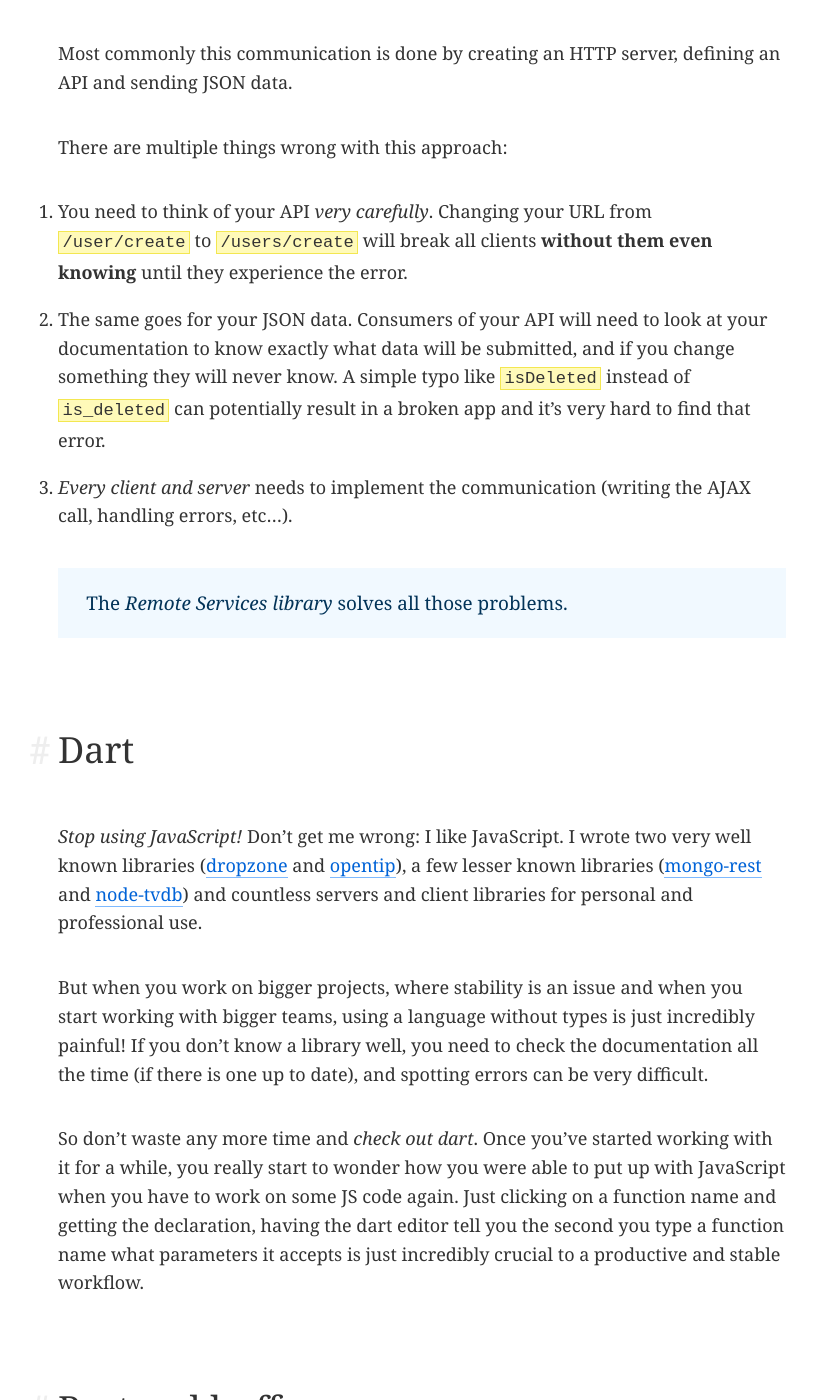
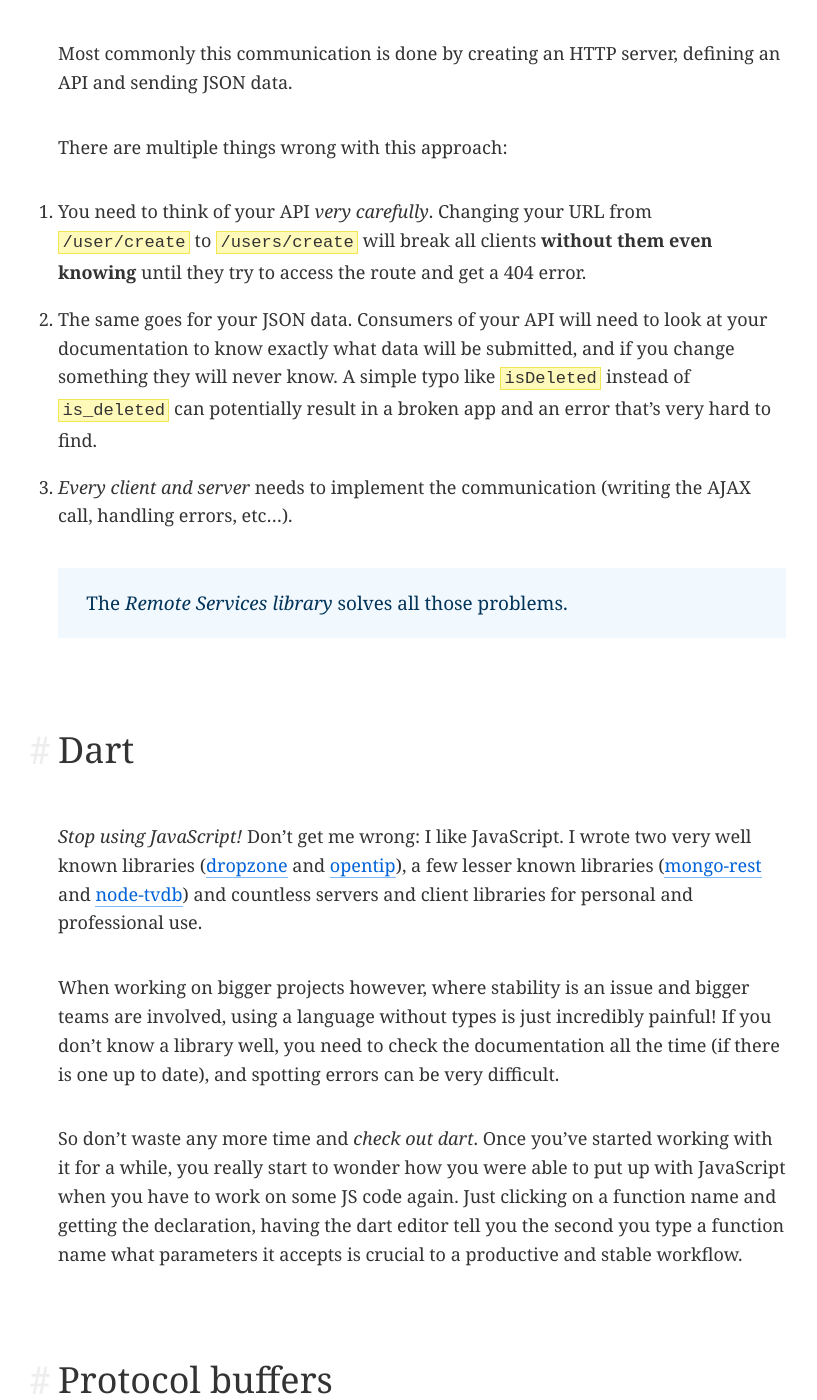
Before and after one commit to enyo/iris, a Jekyll site: the page built from index.md, in a window 1280 px wide and 1400 px high, scrolled down 692 px. Shown: the whole window, without its empty margins (218-1035 px from the left). Built offline with Jekyll 4.4.1, drawn with Linux system fonts in a browser that asks for light colours.

Commit message:
Update index.md

```diff
--- a/index.md
+++ b/index.md
@@ -25,12 +25,12 @@ There are multiple things wrong with this approach:
 
 1. You need to think of your API *very carefully*. Changing your URL from
     `/user/create` to `/users/create` will break all clients **without them even
-    knowing** until they experience the error.
+    knowing** until they try to access the route and get a 404 error.
 2. The same goes for your JSON data. Consumers of your API will need to look at
     your documentation to know exactly what data will be submitted, and if you
     change something they will never know. A simple typo like `isDeleted` instead
-    of `is_deleted` can potentially result in a broken app and it's very hard to
-    find that error.
+    of `is_deleted` can potentially result in a broken app and an error that's
+    very hard to find.
 3. *Every client and server* needs to implement the communication (writing the AJAX call,
     handling errors, etc...).
 
@@ -46,18 +46,17 @@ well known libraries ([dropzone](http://www.dropzonejs.com/) and
 [node-tvdb](https://github.com/enyo/node-tvdb)) and countless servers and client
 libraries for personal and professional use.
 
-But when you work on bigger projects, where stability is an issue and when you
-start working with bigger teams, using a language without types is just
-incredibly painful! If you don't know a library well, you need to check the
-documentation all the time (if there is one up to date), and spotting errors can
-be very difficult.
+When working on bigger projects however, where stability is an issue and bigger
+teams are involved, using a language without types is just incredibly painful!
+If you don't know a library well, you need to check the documentation all the
+time (if there is one up to date), and spotting errors can be very difficult.
 
 So don't waste any more time and *check out dart*. Once you've started working
 with it for a while, you really start to wonder how you were able to put up with
 JavaScript when you have to work on some JS code again. Just clicking on a function
 name and getting the declaration, having the dart editor tell you the second you
-type a function name what parameters it accepts is just incredibly crucial to a
-productive and stable workflow.
+type a function name what parameters it accepts is crucial to a productive and
+stable workflow.
 
 ## Protocol buffers
 
```
